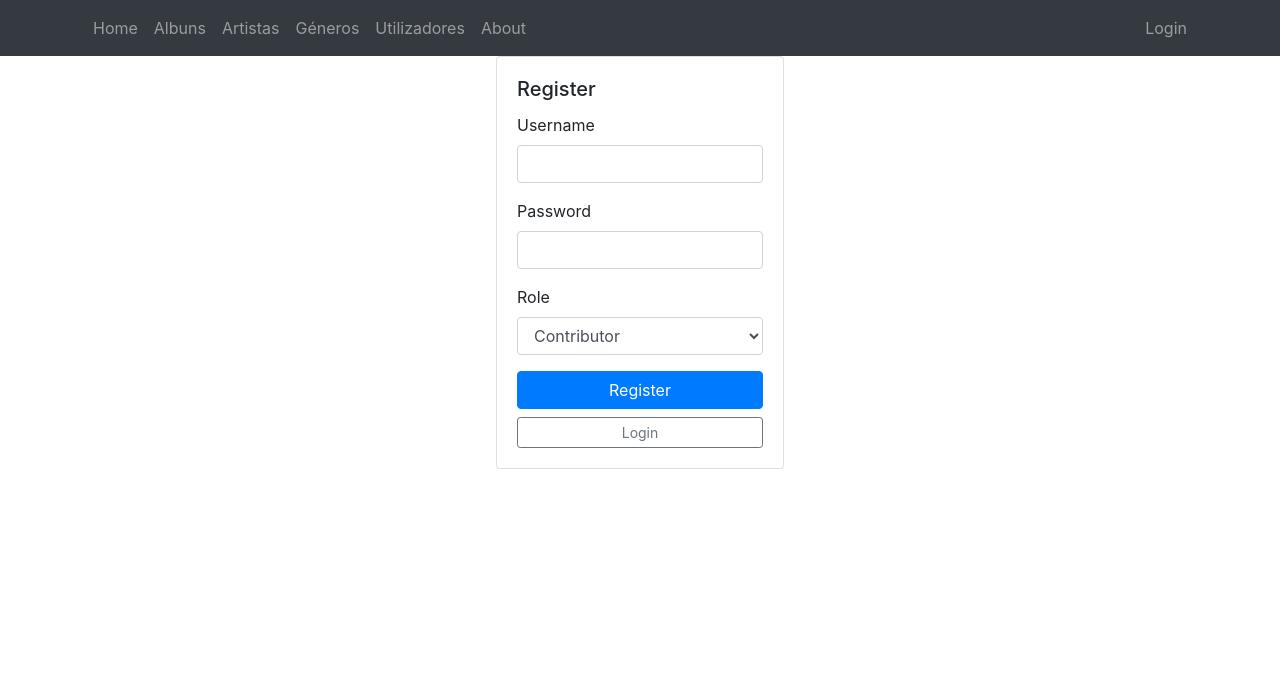
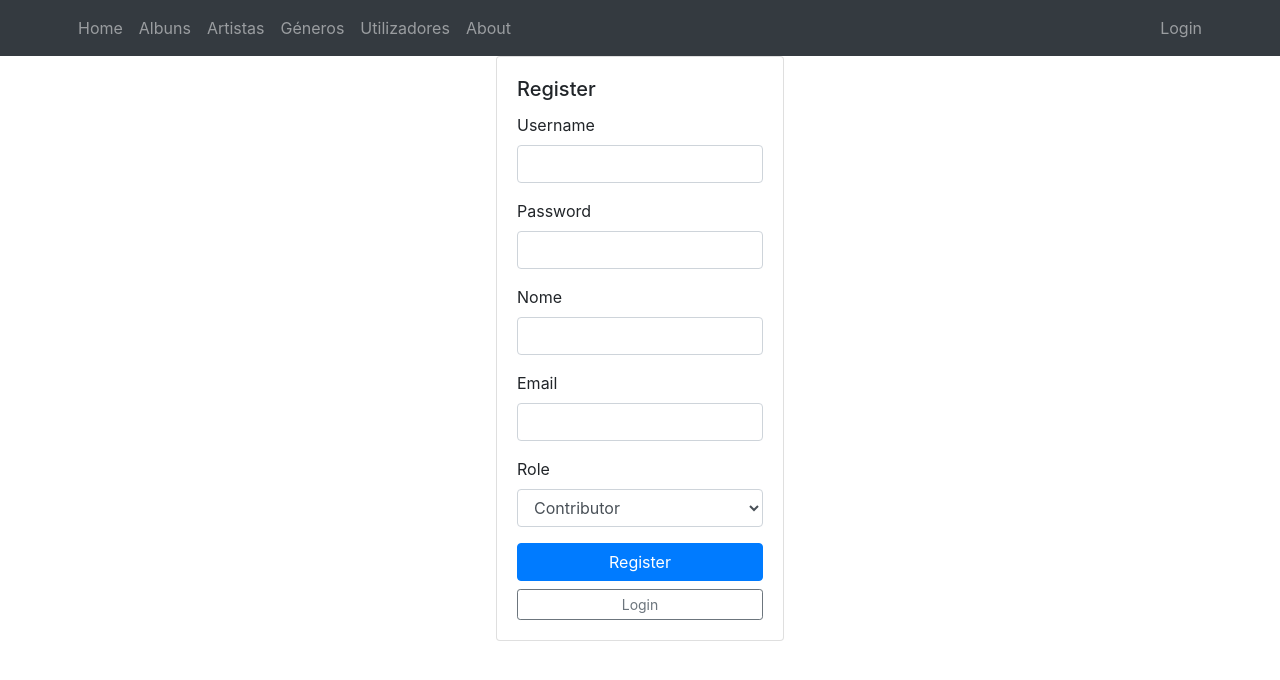
Before and after one commit to aluno20235/TI2_ClientSide_React_a20235A19072, a React (Create React App) app in the folder boa/: page /register in a window 1280 px wide. Shown: the top 680 px of the page. Built offline with nearby package versions, Linux system fonts and the light colour scheme.

Commit message:
Alteração página principal e registo user

```diff
--- a/boa/src/components/global/Navbar.js
+++ b/boa/src/components/global/Navbar.js
@@ -8,7 +8,7 @@ export default class NavbarComponent extends React.Component {
     render() {
         const { user, logout } = this.context;
         return (
-            <Navbar bg="dark" variant="dark" expand="lg">
+            <Navbar bg="dark" variant="dark" >
                 <Container>
                     <Navbar.Collapse id="basic-navbar-nav">
                         <Nav className="mr-auto">
--- a/boa/src/pages/auth/Login.js
+++ b/boa/src/pages/auth/Login.js
@@ -9,7 +9,7 @@ export default class LoginPage extends React.Component {
 
   constructor(props) {
     super(props);
-    this.state = { username: "admin", password: "123qweASD" };
+    this.state = { username: "admin", password: "123QWEasd" };
   }
 
   handleSubmit(evt) {
--- a/boa/src/pages/auth/Register.js
+++ b/boa/src/pages/auth/Register.js
@@ -5,7 +5,7 @@ import "./Auth.css";
 export default class RegisterPage extends React.Component {
   constructor(props) {
     super(props);
-    this.state = { username: "", password: "", role: 2 };
+    this.state = { username: "", password: "", nome: "", email: "", role: 2 };
   }
   handleSubmit(evt) {
     evt.preventDefault();
@@ -15,7 +15,7 @@ export default class RegisterPage extends React.Component {
   }
 
   render() {
-    const { username, password, role } = this.state;
+    const { username, password, nome, email,  role } = this.state;
     return (
       <div id="auth-board">
         <Card style={{ width: "18rem" }}>
@@ -32,6 +32,22 @@ export default class RegisterPage extends React.Component {
                   type="password"
                   value={password}
                   onChange={(evt) => this.setState({ password: evt.target.value })}
+                />
+              </Form.Group>
+              <Form.Group>
+                <Form.Label>Nome</Form.Label>
+                <Form.Control
+                  type="nome"
+                  value={nome}
+                  onChange={(evt) => this.setState({ nome: evt.target.value })}
+                />
+              </Form.Group>
+              <Form.Group>
+                <Form.Label>Email</Form.Label>
+                <Form.Control
+                  type="email"
+                  value={email}
+                  onChange={(evt) => this.setState({ email: evt.target.value })}
                 />
               </Form.Group>
               <Form.Group>
--- a/boa/src/pages/home/Home.css
+++ b/boa/src/pages/home/Home.css
@@ -3,8 +3,15 @@
 }
 
 .App-logo {
-  height: 40vmin;
+  height: 250px;
+  width: 400px;
   pointer-events: none;
+}
+
+.parag{
+font-family: fantasy;
+font-size: 30px;
+
 }
 
 @media (prefers-reduced-motion: no-preference) {
--- a/boa/src/pages/home/Home.js
+++ b/boa/src/pages/home/Home.js
@@ -1,5 +1,5 @@
 import React from 'react';
-import logo from '../../assets/logo.svg';
+import logo from '../../assets/boa.png';
 import './Home.css';
 
 export default class App extends React.Component {
@@ -8,8 +8,9 @@ export default class App extends React.Component {
       <div className="App">
         <header className="App-header">
           <img src={logo} className="App-logo" alt="logo" />
-          <p>
-            Edit <code>src/App.js</code> and save to reload.
+          <br/>
+          <p className="parag">
+            Bem-vindos à Biblioteca de Albúns BOA!!
         </p>
           <a
             className="App-link"
```
Also changed, not shown: boa/src/assets/boa.png (added).
